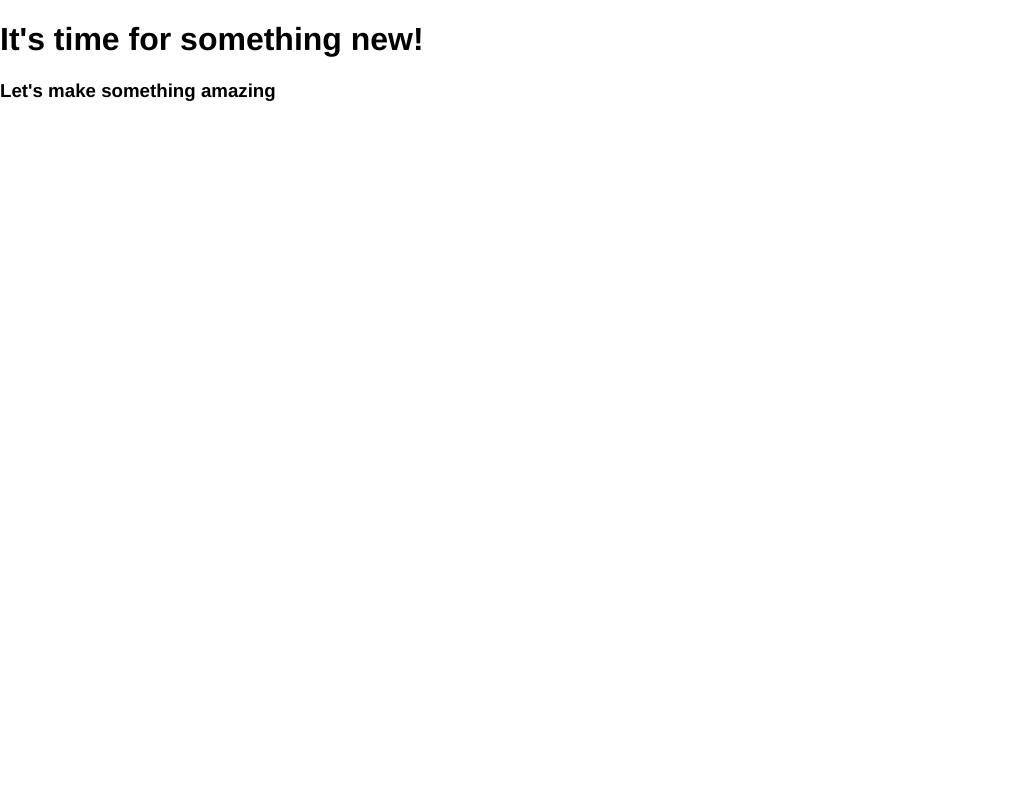
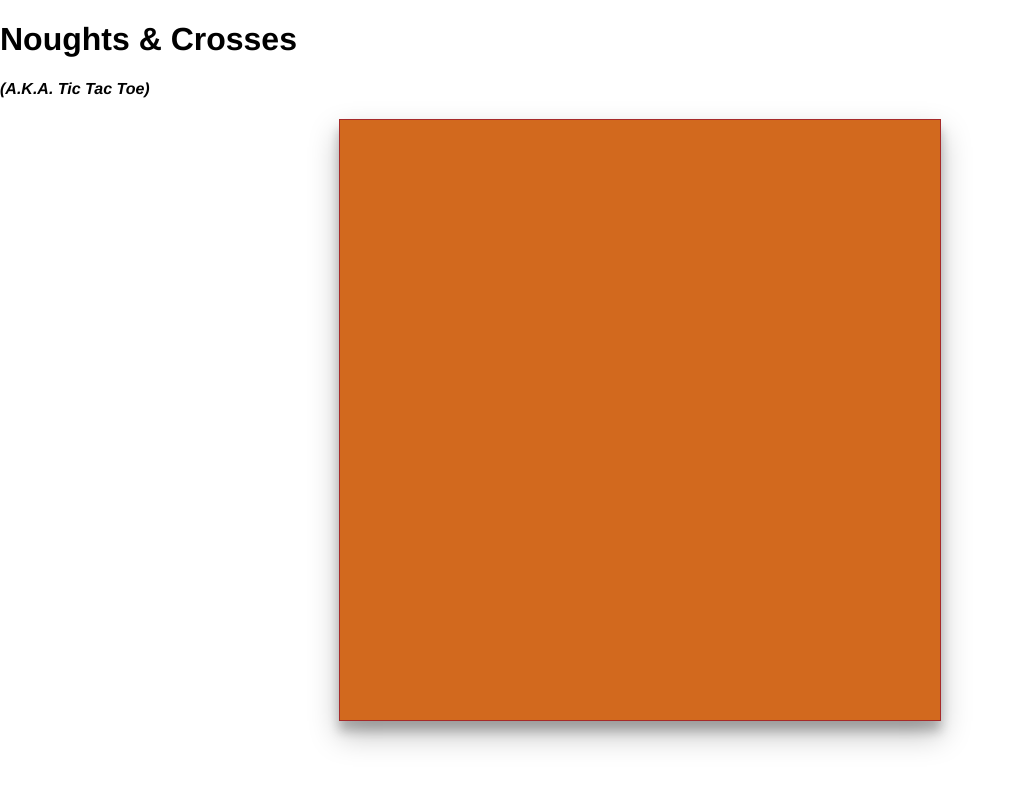
Before and after one commit to lordchancellor/noughts-and-crosses, a website built with webpack: page src/index.html in a window 1280 px wide. Shown: the whole page, without its empty margins (0-1016 px from the left). Built offline with nearby package versions, Linux system fonts and the light colour scheme.

Commit message:
Added in the board structure markup and some basic styling

```diff
--- a/src/index.html
+++ b/src/index.html
@@ -7,7 +7,7 @@
 		<meta name="keywords" content="">
 		<meta name="author" content="Christopher Ford">
 
-		<title>Webpack Boilerplate</title>
+		<title>Noughts & Crosses</title>
 
 		<link href="https://maxcdn.bootstrapcdn.com/font-awesome/4.7.0/css/font-awesome.min.css" rel="stylesheet">
 
@@ -19,10 +19,17 @@
 	</head>
 
 	<body>
-		<div class="container">
-			<h1>It's time for something new!</h1>
+		<header>
+			<h1>Noughts &amp; Crosses</h1>
+			<h4>(A.K.A. Tic Tac Toe)</h4>
+		</header>
 
-			<h3>Let's make something amazing</h3>
+		<div class="flex-container">
+			<div class="board-outer">
+				<div class="board-inner">
+
+				</div>
+			</div>
 		</div>
 	</body>
 </html>
--- /dev/null
+++ b/src/sass/partials/_home.scss
@@ -0,0 +1,27 @@
+header {
+	h4 {
+		font-style: italic;
+	}
+}
+
+.flex-container {
+	display: flex;
+	align-items: center;
+	justify-content: center;
+
+	.board-outer {
+		display: flex;
+		align-items: center;
+		justify-content: center;
+		width: 600px;
+		height: 600px;
+		border: 1px solid brown;
+		background: chocolate;
+		box-shadow: 0 14px 28px rgba(0,0,0,0.25), 0 10px 10px rgba(0,0,0,0.22);
+
+		.board-inner {
+			width: 500px;
+			height: 500px;
+		}
+	}
+}
--- a/src/sass/style.scss
+++ b/src/sass/style.scss
@@ -7,3 +7,4 @@
 
 // Partials
 @import 'partials/global';
+@import 'partials/home';
```
Also changed, not shown: README.md.
